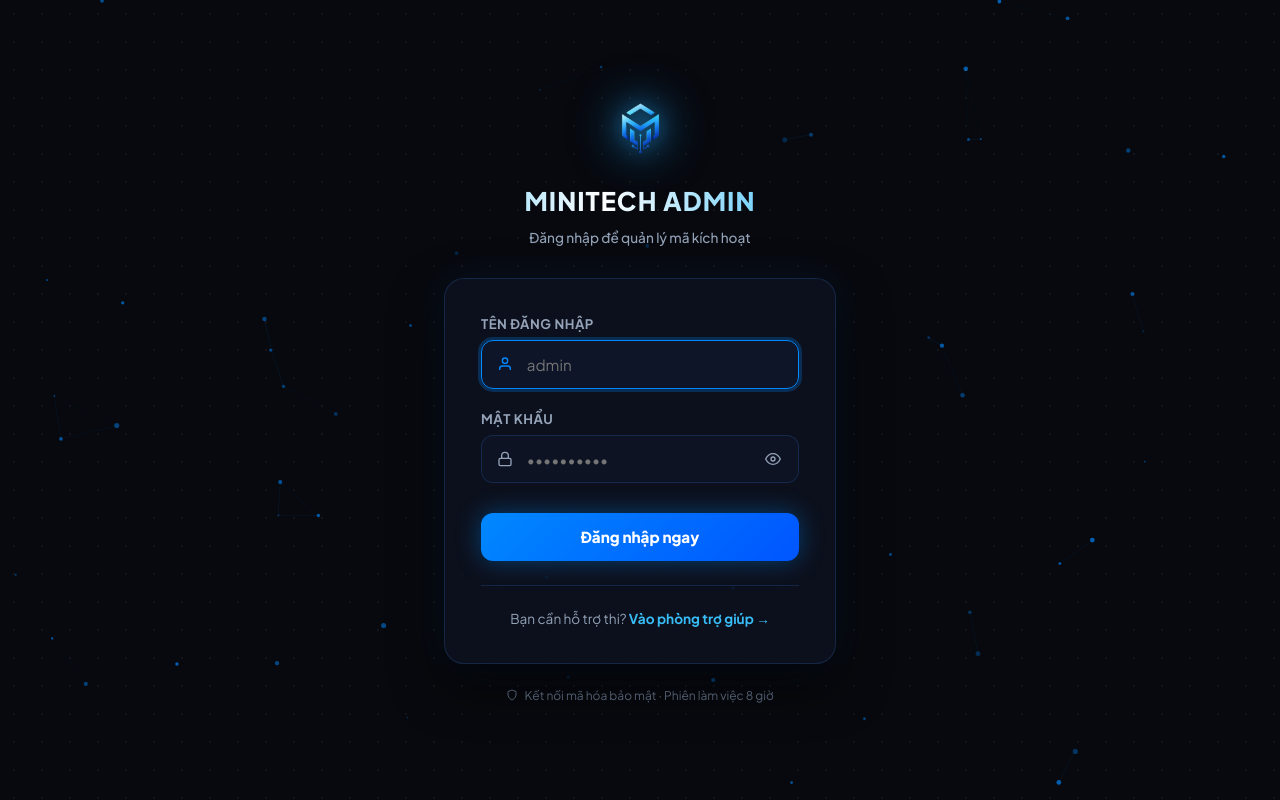
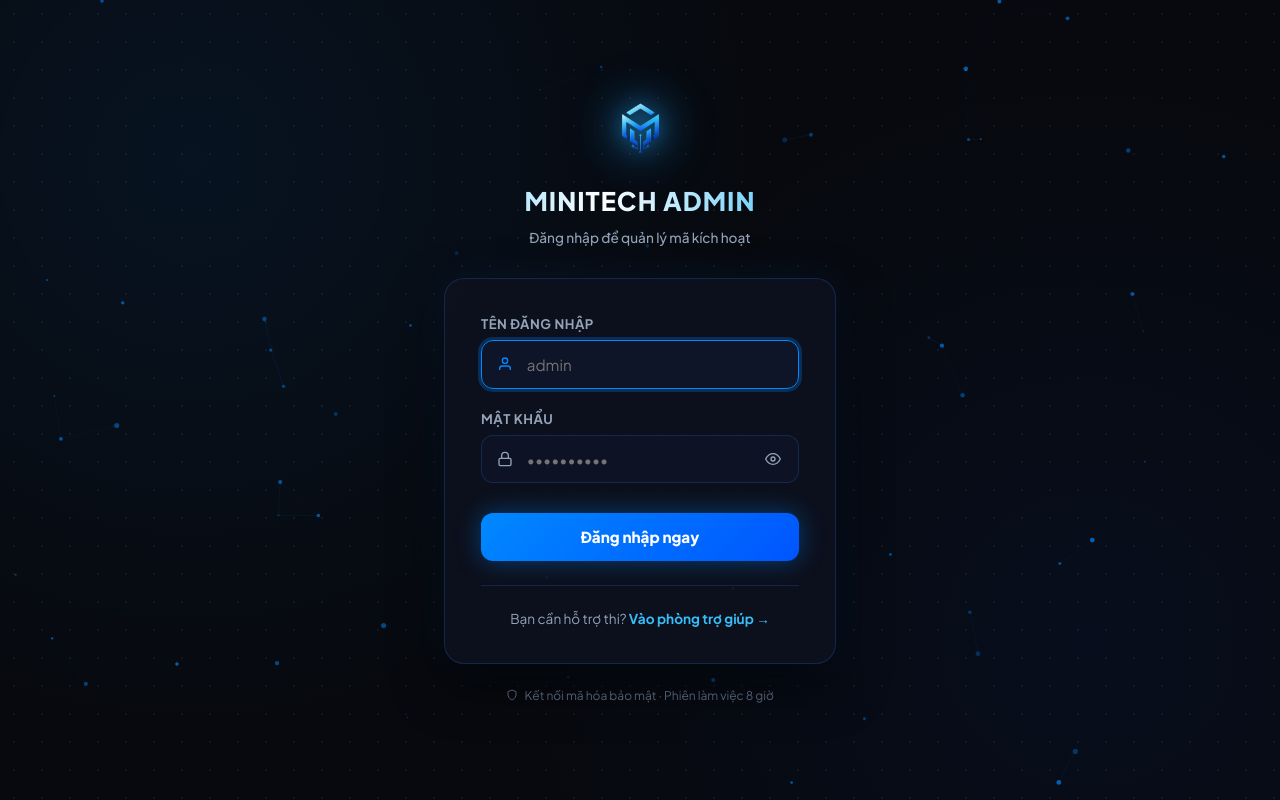
Before and after one commit to chumanhtruc-droid/minitechmanhinh, a website: page public/login.html in a window 1280 px wide. Drawn offline with Linux system fonts and the light colour scheme.

Commit message:
Synchronize exact background dark color gradients, grid patterns, and typography across all website pages

```diff
--- a/public/login.html
+++ b/public/login.html
@@ -31,6 +31,10 @@
     body {
       font-family: 'Plus Jakarta Sans', sans-serif;
       background: var(--bg);
+      background-image:
+        radial-gradient(circle at 15% 20%, rgba(0, 136, 255, 0.08) 0%, transparent 45%),
+        radial-gradient(circle at 85% 80%, rgba(0, 85, 255, 0.06) 0%, transparent 45%),
+        radial-gradient(circle at 50% 50%, rgba(7, 9, 14, 0.95) 0%, transparent 100%);
       color: var(--text);
       min-height: 100vh;
       display: flex;
```
Also changed, not shown: public/admin.html (+4 -4 lines), public/index.html (+4 -0 lines), public/support.html (+4 -4 lines).
